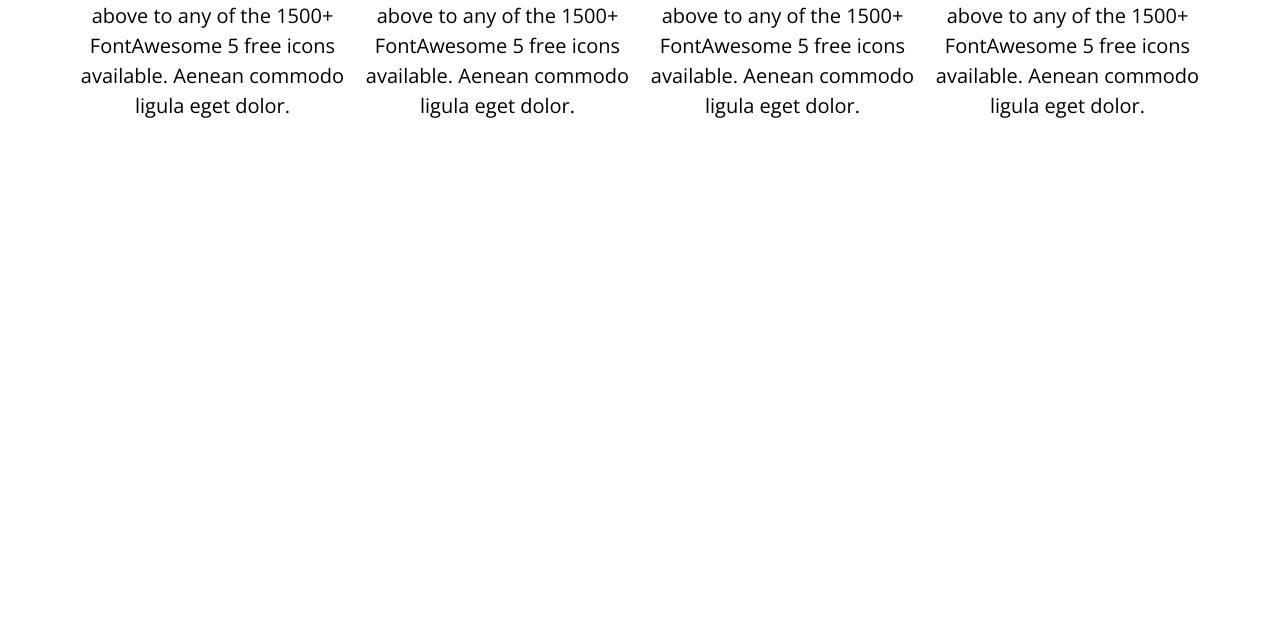
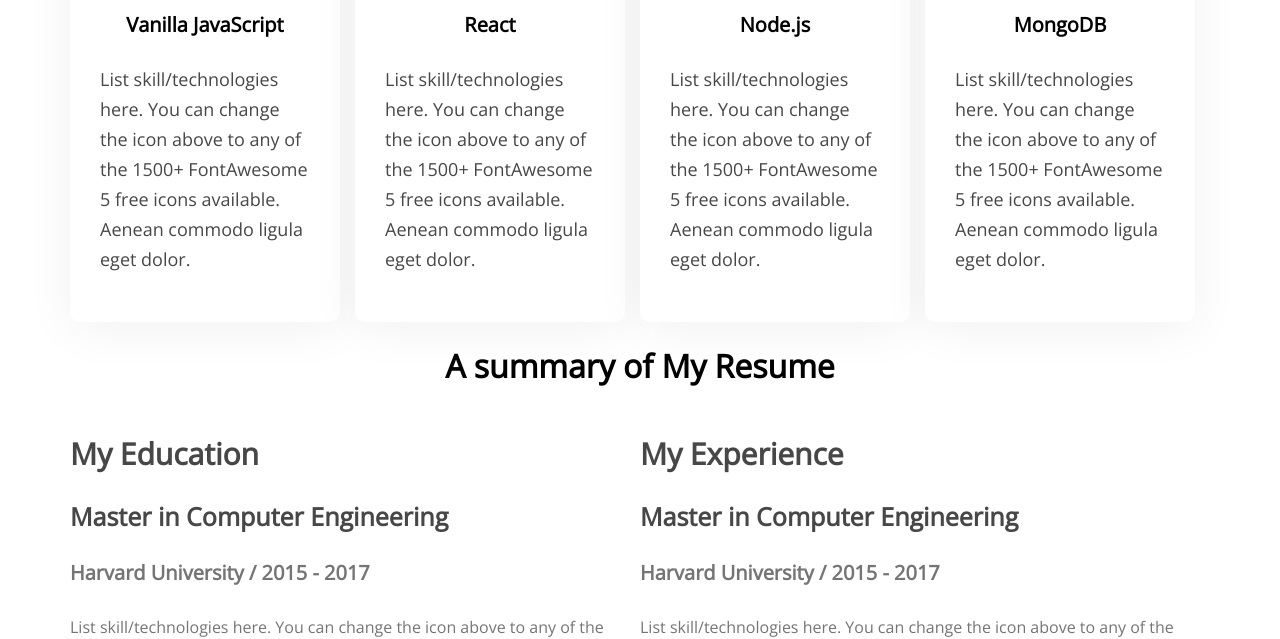
Before and after one commit to AloneAsif1/my-first-portfolio, a plain HTML site: page index.html in a window 1280 px wide. Shown: the part 2161-2800 px from the top of the page. Before the commit the page ends 2310 px from the top, so only its background shows below. Drawn offline with nearby package versions, Linux system fonts and the light colour scheme.

Commit message:
resume added

```diff
--- a/index.html
+++ b/index.html
@@ -66,30 +66,90 @@
             </div>
         </section>
         <!-- What I do section starts -->
-        <section>
+        <section style="margin-top: 130px;">
             <h3 class="section-title">What I do</h3>
-            <p class="section-content" style="width: 900px; text-align: center; margin: auto;">I have more than 10 years experience building software for clients all over the world. Below is a quick overview of my main technical skill sets and technologies i use. Want to find out more about my experience? Check out my online resume and project portfolio.</p>
+            <p class="section-content" style="width: 900px; text-align: center; margin: auto;">I have more than 10 years
+                experience building software for clients all over the world. Below is a quick overview of my main
+                technical skill sets and technologies i use. Want to find out more about my experience? Check out my
+                online resume and project portfolio.</p>
             <div class="skill-container">
                 <div class="skill">
                     <img src="images/icons/js.png" alt="">
-                    <h4 class="info-description">Vanilla JavaScript</h4>
-                    <p class="section-content">List skill/technologies here. You can change the icon above to any of the 1500+ FontAwesome 5 free icons available. Aenean commodo ligula eget dolor.</p>
+                    <h4 class="info-description" style="color: black;">Vanilla JavaScript</h4>
+                    <p class="section-content" style="text-align: left;">List skill/technologies here. You can change
+                        the icon above to any of the 1500+ FontAwesome 5 free icons available. Aenean commodo ligula
+                        eget dolor.</p>
                 </div>
                 <div class="skill">
                     <img src="images/icons/react.png" alt="">
-                    <h4 class="info-description">React</h4>
-                    <p class="section-content">List skill/technologies here. You can change the icon above to any of the 1500+ FontAwesome 5 free icons available. Aenean commodo ligula eget dolor.</p>
+                    <h4 class="info-description" style="color: black;">React</h4>
+                    <p class="section-content" style="text-align: left;">List skill/technologies here. You can change
+                        the icon above to any of the 1500+ FontAwesome 5 free icons available. Aenean commodo ligula
+                        eget dolor.</p>
                 </div>
                 <div class="skill">
                     <img src="images/icons/nodejs.png" alt="">
-                    <h4 class="info-description">Node.js</h4>
-                    <p class="section-content">List skill/technologies here. You can change the icon above to any of the 1500+ FontAwesome 5 free icons available. Aenean commodo ligula eget dolor.</p>
+                    <h4 class="info-description" style="color: black;">Node.js</h4>
+                    <p class="section-content" style="text-align: left;">List skill/technologies here. You can change
+                        the icon above to any of the 1500+ FontAwesome 5 free icons available. Aenean commodo ligula
+                        eget dolor.</p>
                 </div>
                 <div class="skill">
                     <img src="images/icons/mongo.png" alt="">
-                    <h4 class="info-description">MongoDB</h4>
-                    <p class="section-content">List skill/technologies here. You can change the icon above to any of the 1500+ FontAwesome 5 free icons available. Aenean commodo ligula eget dolor.</p>
+                    <h4 class="info-description" style="color: black;">MongoDB</h4>
+                    <p class="section-content" style="text-align: left;">List skill/technologies here. You can change
+                        the icon above to any of the 1500+ FontAwesome 5 free icons available. Aenean commodo ligula
+                        eget dolor.</p>
                 </div>
+            </div>
+        </section>
+
+
+            <h1 class="resume-heading">A summary of My Resume</h1>
+            <section class="resume">
+
+            <div class="resume-box-container left">
+                <h1 class="resume-title">My Education</h1>
+                <div class="resume-box">
+                    <h3>Master in Computer Engineering</h3>
+                    <h4>Harvard University / 2015 - 2017</h4>
+                    <p>List skill/technologies here. You can change the icon above
+                        to any of the 1500+ FontAwesome 5 free icons available. Aenean commodo ligula eget dolor.</p>
+                </div>
+                <div class="resume-box">
+                    <h3>Master in Computer Engineering</h3>
+                    <h4>Harvard University / 2015 - 2017</h4>
+                    <p>List skill/technologies here. You can change the icon above
+                        to any of the 1500+ FontAwesome 5 free icons available. Aenean commodo ligula eget dolor.</p>
+                </div>
+                <div class="resume-box">
+                    <h3>Master in Computer Engineering</h3>
+                    <h4>Harvard University / 2015 - 2017</h4>
+                    <p>List skill/technologies here. You can change the icon above
+                        to any of the 1500+ FontAwesome 5 free icons available. Aenean commodo ligula eget dolor.</p>
+                </div>
+            </div>
+            <div class="resume-box-container right">
+                <h1 class="resume-title">My Experience</h1>
+                <div class="resume-box">
+                    <h3>Master in Computer Engineering</h3>
+                    <h4>Harvard University / 2015 - 2017</h4>
+                    <p>List skill/technologies here. You can change the icon above
+                        to any of the 1500+ FontAwesome 5 free icons available. Aenean commodo ligula eget dolor.</p>
+                </div>
+                <div class="resume-box">
+                    <h3>Master in Computer Engineering</h3>
+                    <h4>Harvard University / 2015 - 2017</h4>
+                    <p>List skill/technologies here. You can change the icon above
+                        to any of the 1500+ FontAwesome 5 free icons available. Aenean commodo ligula eget dolor.</p>
+                </div>
+                <div class="resume-box">
+                    <h3>Master in Computer Engineering</h3>
+                    <h4>Harvard University / 2015 - 2017</h4>
+                    <p>List skill/technologies here. You can change the icon above
+                        to any of the 1500+ FontAwesome 5 free icons available. Aenean commodo ligula eget dolor.</p>
+                </div>
+
             </div>
         </section>
     </main>
--- a/styles/portfolio.css
+++ b/styles/portfolio.css
@@ -106,11 +106,13 @@
 
 .banner-content{
     max-width: 500px;
+
 }
 
 .banner p{
     margin-bottom: 15px;
     margin-top: 5px;
+    color: #757575;
 }
 
 /* About me designing */
@@ -129,9 +131,10 @@
 
 .section-content{
    line-height: 30px;
-   font-size: 20px;
+   font-size: 18px;
    font-weight: 400;
    text-align: center;
+   color: #474747;
 }
 main{
     max-width: 1140px;
@@ -163,9 +166,65 @@
 .skill-container{
     display: flex;
     justify-content: space-between;
+
 }
 
 .skill{
     text-align: center;
     margin-top: 50px;
+    background-color: #FFFFFF;
+    /* border: 1px solid rgb(216, 207, 207);*/
+    border-radius: 10px;
+    margin-right: 15px;
+    padding: 30px;
+    box-shadow: 0px 6px 50px 0px rgba(0, 0, 0, 0.06);
+
 }
+
+
+.resume{
+    display: flex;
+
+}
+
+.resume-heading{
+    display: block;
+    text-align: center;
+}
+
+.resume-title{
+    color:  #474747;
+font-family: Open Sans;
+font-size: 30px;
+font-style: normal;
+font-weight: 700;
+line-height: normal;
+}
+
+.resume-box h3{
+    color:  #474747;
+font-family: Open Sans;
+font-size: 25px;
+font-style: normal;
+font-weight: 700;
+line-height: normal;
+}
+
+.resume-box h4{
+    color: var(--dark-03, #757575);
+font-family: Open Sans;
+font-size: 20px;
+font-style: normal;
+font-weight: 600;
+line-height: normal;
+
+}
+
+.resume-box p{
+    color: var(--dark-03, #757575);
+font-family: Open Sans;
+font-size: 16px;
+font-style: normal;
+font-weight: 400;
+line-height: 28px;
+}
```
